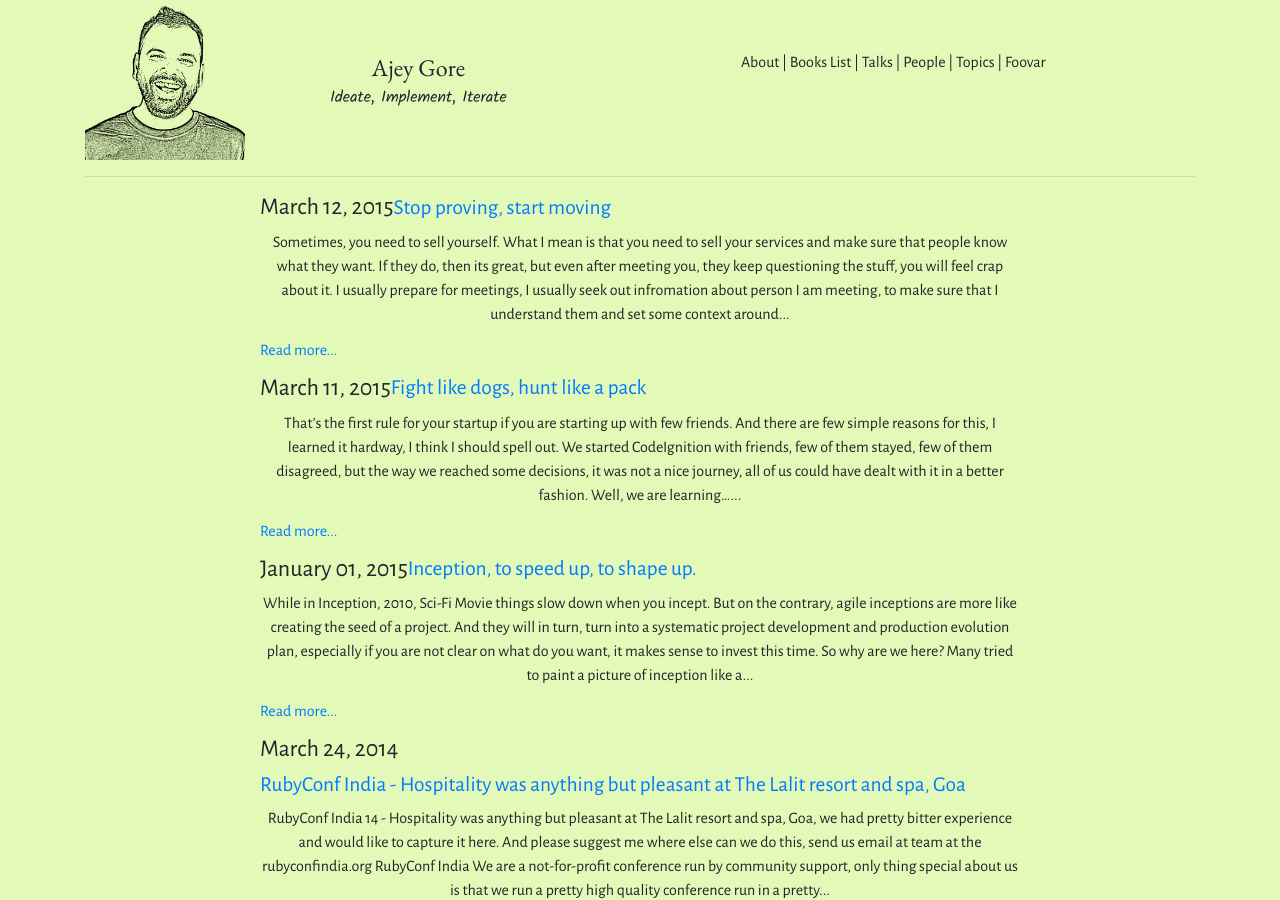
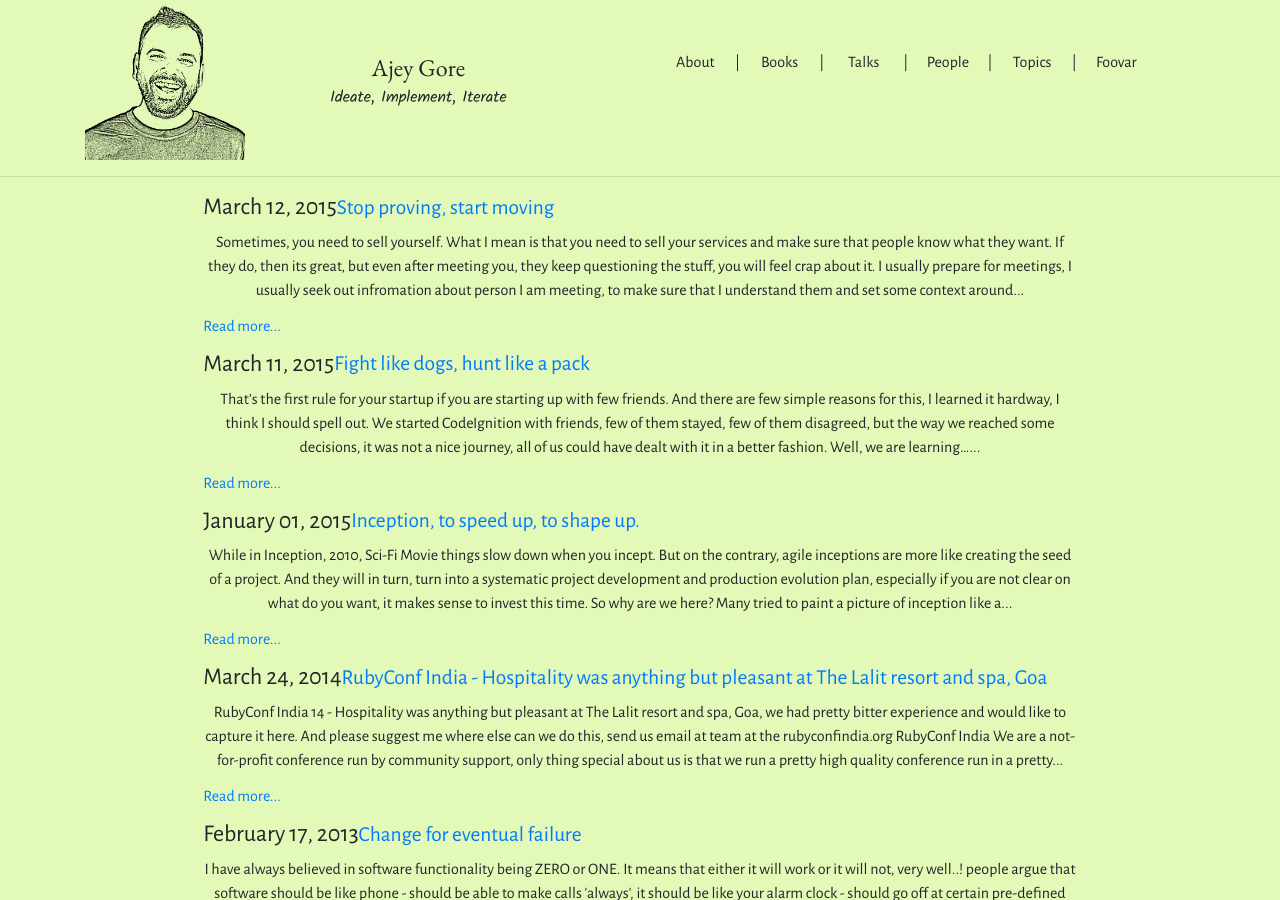
Before and after one commit to ajeygore/ajeygore.github.com, a Jekyll site: the page built from blog.html, in a window 1280 px wide and 900 px high. Built offline with Jekyll 4.4.1, drawn with Linux system fonts in a browser that asks for light colours.

Commit message:
[ajey] blogs menu

```diff
--- a/_layouts/post.html
+++ b/_layouts/post.html
@@ -42,8 +42,9 @@
                 </div>
               </div>
             </div>
-            <div class="col-sm-8" id="hover-text">
-              About | Books List | Talks | People | Topics | Foovar
+            <div class="col-sm-1">
+            </div>
+            <div class="col-sm-1" id="hover-text"> About </div>|<div class="col-sm-1" id="hover-text"> Books </div>|<div class="col-sm-1" id="hover-text"> Talks </div>  |<div class="col-sm-1" id="hover-text"> People </div>  |<div class="col-sm-1" id="hover-text"> Topics </div>  |<div class="col-sm-1" id="hover-text"> Foovar </div>
           </div>
         </div>
     </div>
```
Also changed, not shown: 1 other file. Lines whose indentation alone changed are shown as unchanged.
